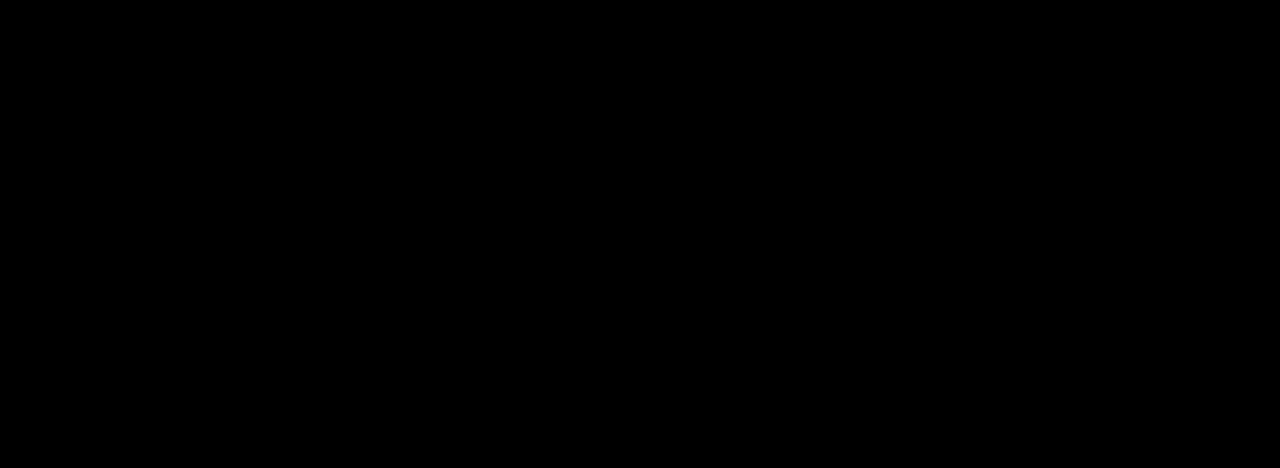
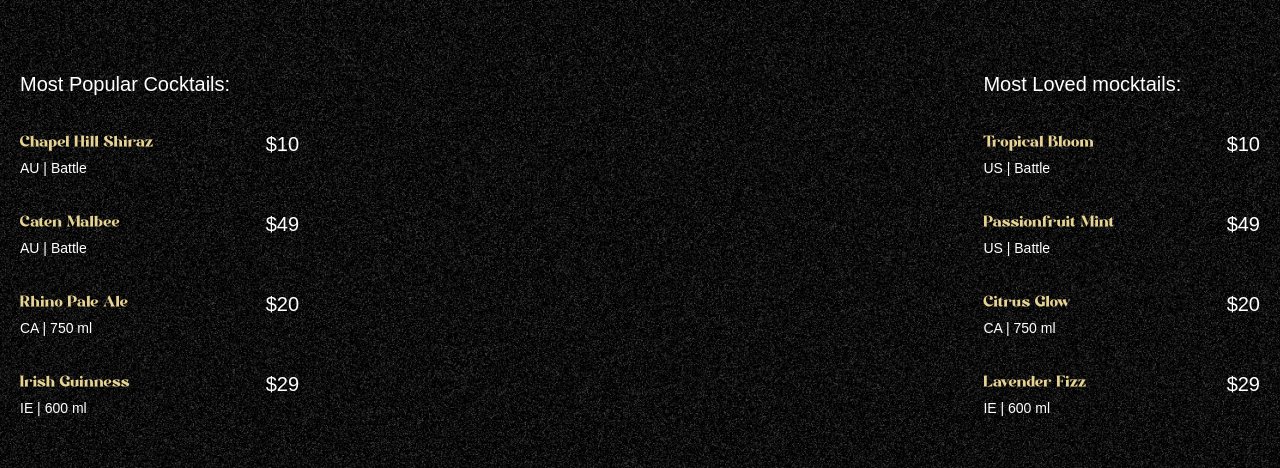
Before and after one commit to jatinverma2705/gsap_mocktails, a React (Vite) app: page / in a window 1280 px wide. Shown: the part 890-1358 px from the top of the page. Built offline with nearby package versions, Linux system fonts and the light colour scheme; a web font is replaced by a local one.

Commit message:
Implemented cocktails component

```diff
--- a/src/App.jsx
+++ b/src/App.jsx
@@ -3,6 +3,7 @@
 import { ScrollTrigger, SplitText } from 'gsap/all'
 import Navbar from './Components/Navbar';
 import Hero from './Components/Hero';
+import Cocktails from './Components/Cocktails';
 import LocomotiveScroll from 'locomotive-scroll';
 
 
@@ -10,10 +11,10 @@
   const locoScroll = new LocomotiveScroll();
   gsap.registerPlugin(ScrollTrigger, SplitText);
   return (
-    <main>
+    <main >
        <Navbar />
        <Hero />
-       <div className='h-dvh bg-black' />
+      <Cocktails />
     </main>
   )
 }
--- /dev/null
+++ b/src/Components/Cocktails.jsx
@@ -0,0 +1,128 @@
+import { useGSAP } from '@gsap/react';
+import React from 'react'
+import gsap from 'gsap'
+
+const Cocktails = () => {
+
+    useGSAP(() => {
+
+        const parallaxTimeline = gsap.timeline({
+            scrollTrigger:{
+                trigger:'#cocktails',
+                start:'top 30%',
+                end:'bottom 80%',
+                scrub:true,
+            }
+
+        })
+
+        parallaxTimeline
+
+        .from('#c-left-leaf', {
+            x:-100,y:100
+        })
+        .from('#c-right-leaf', {
+            x:100, y:100
+        })
+    });
+
+
+    const cocktailLists = [
+ {
+	name: "Chapel Hill Shiraz",
+	country: "AU",
+	detail: "Battle",
+	price: "$10",
+ },
+ {
+	name: "Caten Malbee",
+	country: "AU",
+	detail: "Battle",
+	price: "$49",
+ },
+ {
+	name: "Rhino Pale Ale",
+	country: "CA",
+	detail: "750 ml",
+	price: "$20",
+ },
+ {
+	name: "Irish Guinness",
+	country: "IE",
+	detail: "600 ml",
+	price: "$29",
+ },
+];
+
+const mockTailLists = [
+ {
+	name: "Tropical Bloom",
+	country: "US",
+	detail: "Battle",
+	price: "$10",
+ },
+ {
+	name: "Passionfruit Mint",
+	country: "US",
+	detail: "Battle",
+	price: "$49",
+ },
+ {
+	name: "Citrus Glow",
+	country: "CA",
+	detail: "750 ml",
+	price: "$20",
+ },
+ {
+	name: "Lavender Fizz",
+	country: "IE",
+	detail: "600 ml",
+	price: "$29",
+ },
+];
+  return (
+    <section id='cocktails' className='noisy' >
+        <img src="/images/cocktail-left-leaf.png" alt="left-leaf"  id='c-left-leaf'/>
+        <img src="/images/cocktail-right-leaf.png" alt="right-leaf"  id='c-right-leaf'/>
+
+        <div className='list'>
+            <div className='popular'>
+                <h2>Most Popular Cocktails:</h2>
+
+                <ul>
+                    {cocktailLists.map((drink) => (
+                        <li key={drink.name}>
+                            <div className='md:me-28'>
+                                <h3>{drink.name}</h3>
+                                <p>{drink.country} | {drink.detail}</p>
+
+                            </div>
+                            <span>{drink.price}</span>
+                        </li>
+                    ))}
+                </ul>
+
+            </div>
+            <div className='loved'>
+                <h2>Most Loved mocktails:</h2>
+
+                <ul>
+                    {mockTailLists.map((drink) => (
+                        <li key={drink.name}>
+                            <div className='md:me-28'>
+                                <h3>{drink.name}</h3>
+                                <p>{drink.country} | {drink.detail}</p>
+
+                            </div>
+                            <span>{drink.price}</span>
+                        </li>
+                    ))}
+                </ul>
+
+            </div>
+        </div>
+    </section>
+  )
+}
+
+export default Cocktails
--- a/src/Components/Hero.jsx
+++ b/src/Components/Hero.jsx
@@ -87,7 +87,7 @@
             </div>
         </section>
 
-        <div className='video absolute inset-0'>
+        <div  className='video absolute inset-0'>
             <video ref={videoRef} src="/videos/output.mp4"
             muted
             playsInline
```
